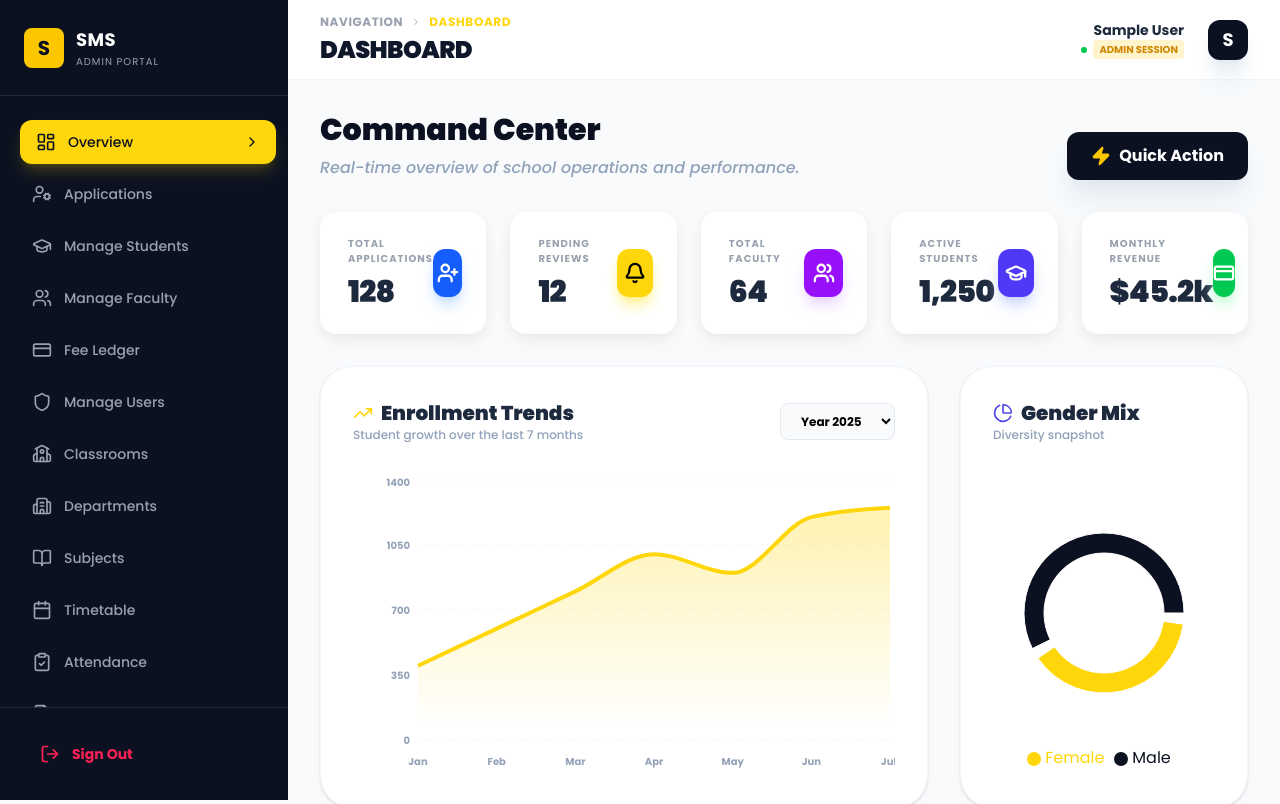
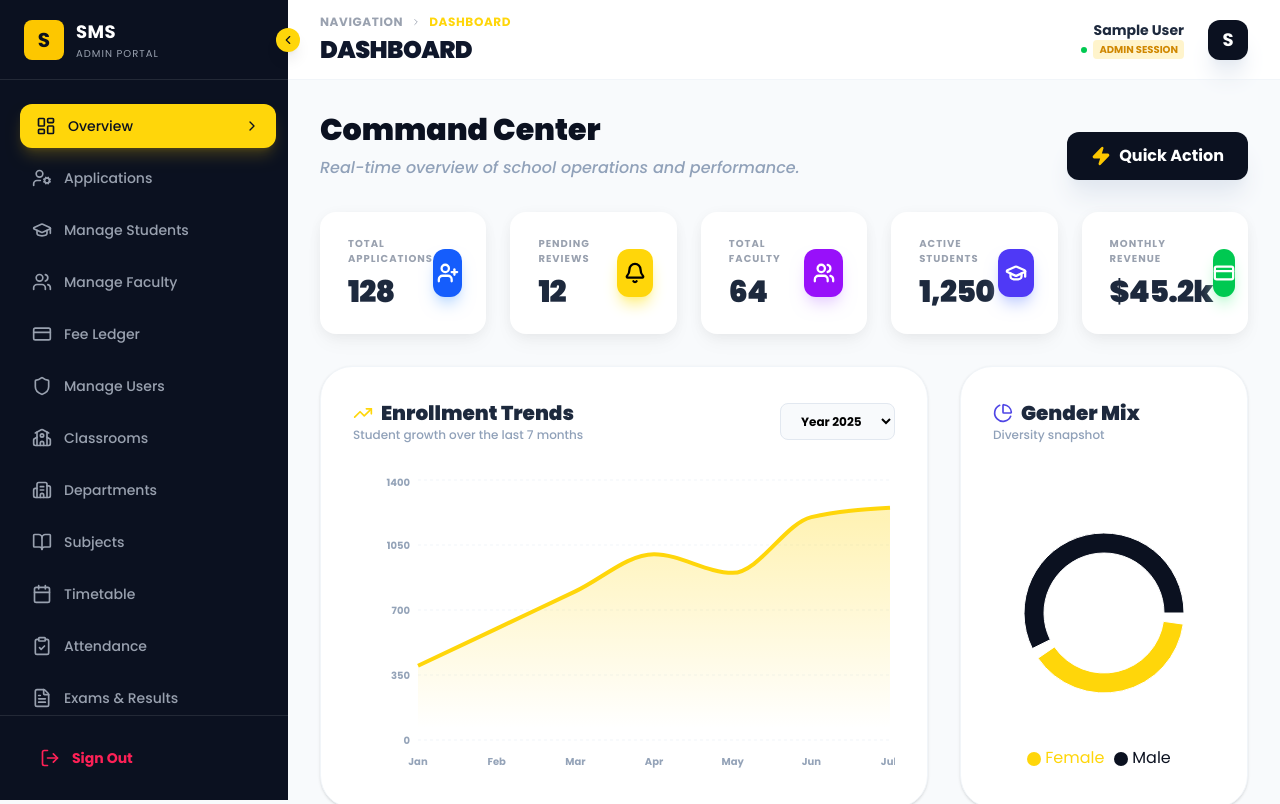
Before and after one commit to AmirAliLiaqat/sms, a React (Vite) app in the folder client/: page /admin/dashboard in a window 1280 px wide. Shown: the top 804 px of the page. Built offline with nearby package versions, Linux system fonts and the light colour scheme; sample sign-in values are in the browser's storage.

Commit message:
feat: introduce AdminLayout for the admin dashboard structure and a reusable DataTable component with search and pagination.

```diff
--- a/client/src/components/layout/AdminLayout.jsx
+++ b/client/src/components/layout/AdminLayout.jsx
@@ -1,4 +1,4 @@
-import React, { useState } from "react";
+import { useState } from "react";
 import { Link, useLocation } from "react-router-dom";
 import {
   LayoutDashboard,
@@ -18,6 +18,7 @@ import {
   Settings as SettingsIcon,
   X,
   ChevronRight,
+  ChevronLeft,
   LogOut,
   Menu,
   Building2,
@@ -25,7 +26,7 @@ import {
 import { motion, AnimatePresence } from "framer-motion";
 import { useAuth } from "../../context/AuthContext";
 
-const AdminSidebar = ({ isOpen, setIsOpen }) => {
+const AdminSidebar = ({ isOpen, setIsOpen, isCollapsed, toggleCollapse }) => {
   const location = useLocation();
   const { logout } = useAuth();
 
@@ -65,23 +66,33 @@ const AdminSidebar = ({ isOpen, setIsOpen }) => {
       </AnimatePresence>
 
       <motion.aside
-        className={`fixed left-0 top-0 h-full bg-[#0B1120] text-white z-50 w-72 md:translate-x-0 transition-transform duration-300 flex flex-col ${
+        className={`fixed left-0 top-0 h-full bg-[#0B1120] text-white z-50 md:translate-x-0 transition-all duration-300 flex flex-col ${
           isOpen ? "translate-x-0" : "-translate-x-full"
-        }`}
+        } ${isCollapsed ? "w-20" : "w-72"}`}
       >
         {/* Logo Section */}
-        <div className="h-24 flex items-center px-6 border-b border-white/10">
+        <div className={`h-20 flex items-center ${isCollapsed ? "justify-center px-2" : "px-6"} border-b border-white/10 relative transition-all duration-300`}>
           <div className="flex items-center gap-3">
-            <div className="w-10 h-10 bg-yellow-400 rounded-lg flex items-center justify-center text-[#0B1120] font-bold text-xl">
+            <div className="w-10 h-10 bg-yellow-400 rounded-lg flex items-center justify-center text-[#0B1120] font-bold text-xl shrink-0">
               S
             </div>
-            <div>
+            {!isCollapsed && (
+              <div className="overflow-hidden whitespace-nowrap">
                 <h1 className="font-bold text-lg tracking-wide">SMS</h1>
                 <p className="text-[10px] text-gray-400 tracking-widest uppercase">
                   Admin Portal
                 </p>
               </div>
+            )}
           </div>
+
+          <button
+            onClick={toggleCollapse}
+            className="hidden md:flex absolute -right-3 top-1/2 -translate-y-1/2 w-6 h-6 bg-[#FFD60A] text-[#0B1120] rounded-full items-center justify-center cursor-pointer shadow-lg hover:bg-yellow-500 transition-colors z-50"
+          >
+            {isCollapsed ? <ChevronRight size={14} /> : <ChevronLeft size={14} />}
+          </button>
+
           <button
             className="md:hidden ml-auto p-1 text-gray-400"
             onClick={() => setIsOpen(false)}
@@ -99,16 +110,21 @@ const AdminSidebar = ({ isOpen, setIsOpen }) => {
                 key={item.path}
                 to={item.path}
                 onClick={() => setIsOpen(false)}
-                className={`flex items-center gap-3 px-4 py-3 rounded-xl text-sm font-medium transition-all duration-200 ${
+                className={`flex items-center ${isCollapsed ? "justify-center px-2" : "gap-3 px-4"} py-3 rounded-xl text-sm font-medium transition-all duration-200 ${
                   isActive
-                    ? "bg-[#FFD60A] text-[#0B1120] shadow-lg shadow-yellow-400/20 translate-x-1"
+                    ? `bg-[#FFD60A] text-[#0B1120] shadow-lg shadow-yellow-400/20 ${!isCollapsed ? "translate-x-1" : ""}`
                     : "text-gray-400 hover:bg-white/5 hover:text-white"
                 }`}
+                title={isCollapsed ? item.title : ""}
               >
-                <item.icon size={20} />
-                {item.title}
+                <item.icon size={20} className="shrink-0" />
+                {!isCollapsed && (
+                  <>
+                    <span className="truncate">{item.title}</span>
                     {isActive && (
                       <ChevronRight size={16} className="ml-auto text-[#0B1120]" />
+                    )}
+                  </>
                 )}
               </Link>
             );
@@ -119,10 +135,11 @@ const AdminSidebar = ({ isOpen, setIsOpen }) => {
         <div className="p-6 border-t border-white/10">
           <button
             onClick={logout}
-            className="flex items-center gap-3 w-full px-4 py-3 text-sm font-bold text-rose-500 hover:bg-rose-500/10 rounded-xl transition-colors"
+            className={`flex items-center ${isCollapsed ? "justify-center" : "gap-3 w-full px-4"} py-2 text-sm font-bold text-rose-500 hover:bg-rose-500/10 rounded-xl transition-colors`}
+            title={isCollapsed ? "Sign Out" : ""}
           >
-            <LogOut size={20} />
-            Sign Out
+            <LogOut size={20} className="shrink-0" />
+            {!isCollapsed && "Sign Out"}
           </button>
         </div>
       </motion.aside>
@@ -132,6 +149,7 @@ const AdminSidebar = ({ isOpen, setIsOpen }) => {
 
 const AdminLayout = ({ children }) => {
   const [sidebarOpen, setSidebarOpen] = useState(false);
+  const [isCollapsed, setIsCollapsed] = useState(false);
   const { user } = useAuth();
   const location = useLocation();
 
@@ -143,9 +161,14 @@ const AdminLayout = ({ children }) => {
 
   return (
     <div className="min-h-screen bg-[#F8FAFC]">
-      <AdminSidebar isOpen={sidebarOpen} setIsOpen={setSidebarOpen} />
+      <AdminSidebar
+        isOpen={sidebarOpen}
+        setIsOpen={setSidebarOpen}
+        isCollapsed={isCollapsed}
+        toggleCollapse={() => setIsCollapsed(!isCollapsed)}
+      />
 
-      <div className="md:ml-72 min-h-screen flex flex-col transition-all duration-300">
+      <div className={`${isCollapsed ? "md:ml-20" : "md:ml-72"} min-h-screen flex flex-col transition-all duration-300`}>
         {/* Header */}
         <header className="h-20 bg-white border-b border-slate-100 flex items-center justify-between px-8 sticky top-0 z-30">
           <div className="flex items-center gap-4">
--- a/client/src/components/ui/DataTable.jsx
+++ b/client/src/components/ui/DataTable.jsx
@@ -10,7 +10,7 @@ import {
 } from "lucide-react";
 import { motion } from "framer-motion";
 
-const DataTable = ({ columns, data, onAdd, addLabel = "Add New" }) => {
+const DataTable = ({ columns, data }) => {
   const [searchTerm, setSearchTerm] = useState("");
   const [currentPage, setCurrentPage] = useState(1);
   const itemsPerPage = 7;
@@ -58,7 +58,7 @@ const DataTable = ({ columns, data, onAdd, addLabel = "Add New" }) => {
             <span>Filter</span>
           </button>
 
-          {onAdd && (
+          {/* {onAdd && (
             <button
               onClick={onAdd}
               className="flex items-center justify-center gap-2 px-5 py-3 bg-[#0B1120] text-white font-bold rounded-xl hover:bg-slate-800 transition-all shadow-lg shadow-slate-200 hover:shadow-xl whitespace-nowrap"
@@ -66,7 +66,7 @@ const DataTable = ({ columns, data, onAdd, addLabel = "Add New" }) => {
               <Plus size={18} />
               {addLabel}
             </button>
-          )}
+          )} */}
         </div>
       </motion.div>
 
```
Lines whose indentation alone changed are shown as unchanged.
